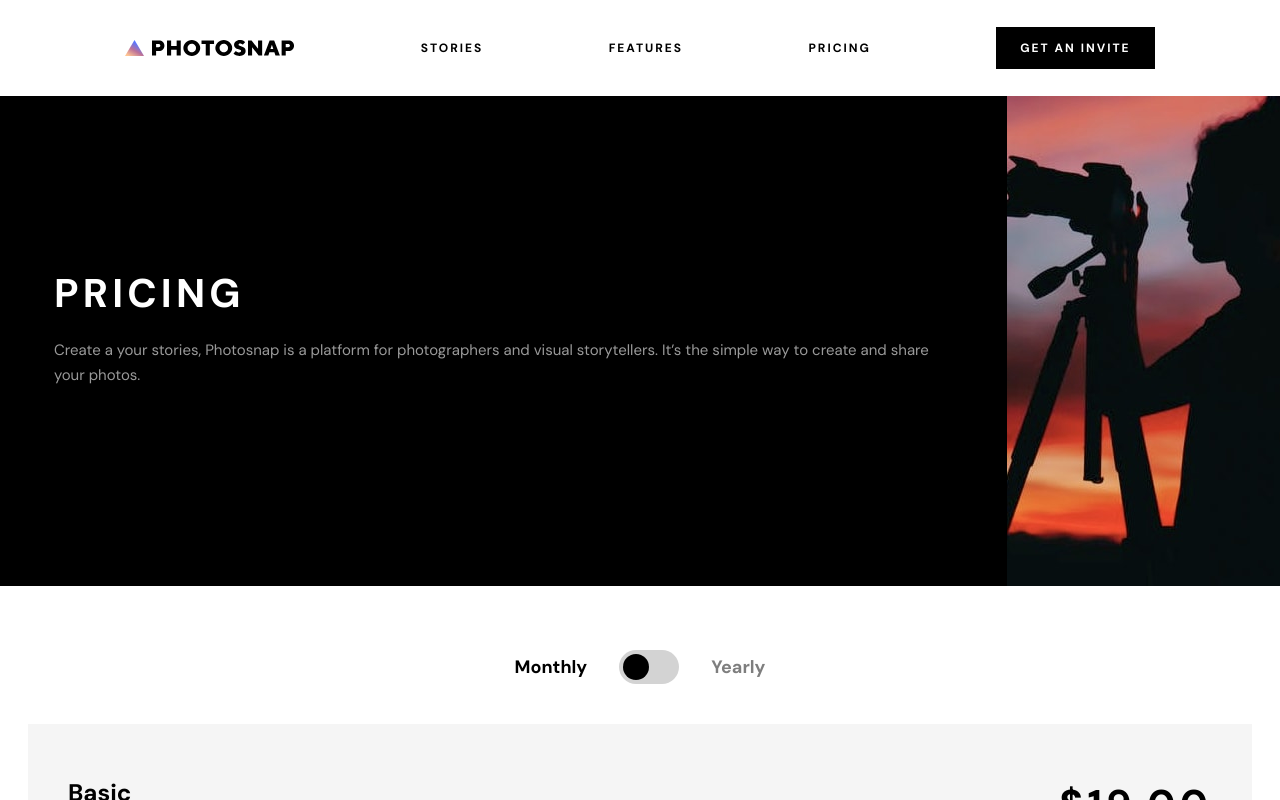
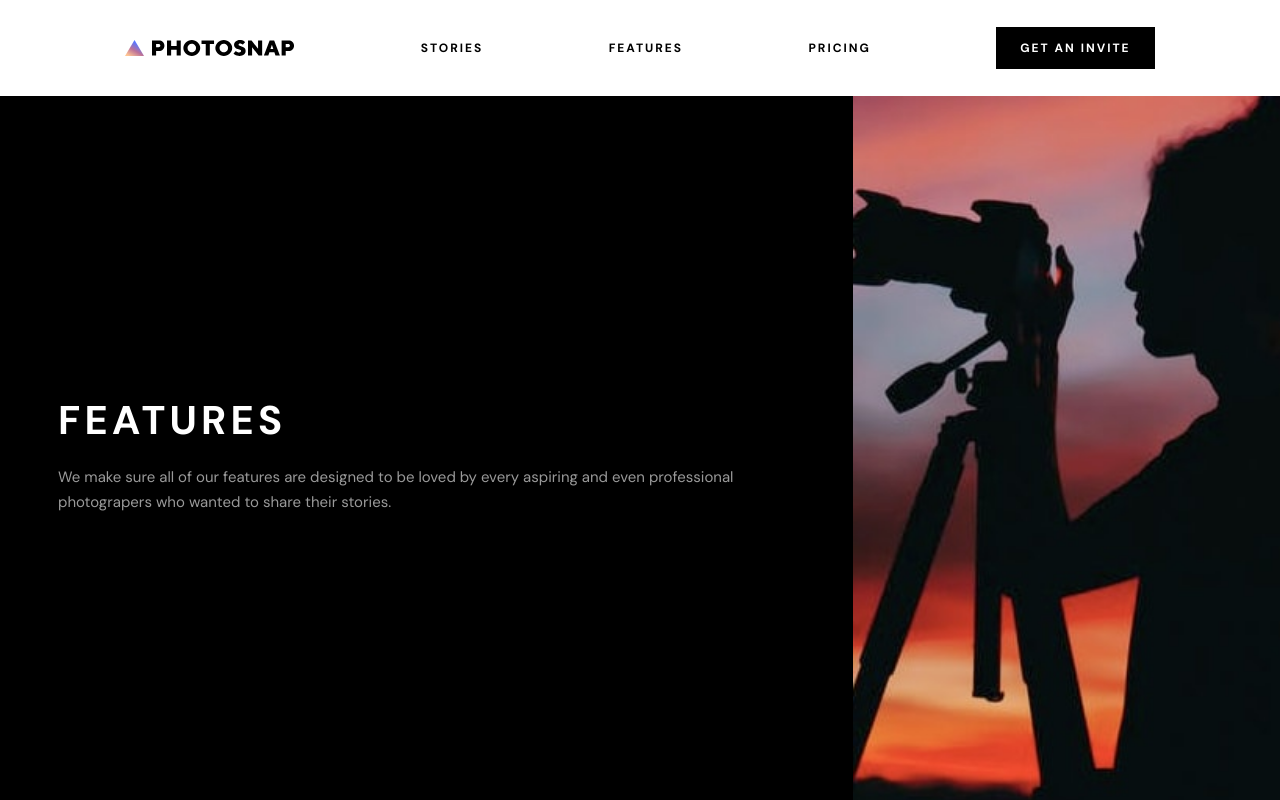
Before and after one commit to alexJSanchez/PhotoSnap, a React (Create React App) app in the folder photosnap/: page /pricing in a window 1280 px wide. Shown: the top 800 px of the page. Built offline with nearby package versions, Linux system fonts and the light colour scheme; the HTML template or start-up script is replaced by a standard one.

Commit message:
fix header

```diff
--- a/photosnap/src/pages/Pricing.js
+++ b/photosnap/src/pages/Pricing.js
@@ -1,40 +1,54 @@
 import React, { useState } from "react";
 import dusk from "../assets/pricing/mobile/hero.jpg";
 import duskmid from "../assets/pricing/tablet/hero.jpg";
+import duskdesk from "../assets/pricing/desktop/hero.jpg";
 import checkmark from "../assets/pricing/desktop/check.svg";
 import arrow from "../assets/shared/desktop/arrow.svg";
 export default function Pricing() {
 	const [discount, setDiscount] = useState(false);
 	return (
 		<div>
-			<div id="main-card" className="bg-black tablet:flex">
+			<div
+				id="main-card"
+				className="bg-black tablet:grid tablet:grid-cols-3 desktop:grid-cols-5"
+			>
+				<div
+					id="main-card-top"
+					className="tablet:col-start-3 desktop:col-start-3 desktop:col-end-6"
+				>
 					<img
 						id="main-card-top-image "
 						className="w-full tablet:hidden"
 						src={dusk}
 						alt="man on mountain"
 					/>
-
+					<img
+						id="main-card-top-image "
+						className="w-full mobile:hidden tablet:block desktop:hidden"
+						src={duskmid}
+						alt="man on mountain"
+					/>
+					<img
+						id="main-card-top-image hidden desktop:block "
+						className="w-full mobile:hidden desktop:block"
+						src={duskdesk}
+						alt="man on mountain"
+					/>
+				</div>
 				<div className="main-card-bottom-boommark tablet:hidden"></div>
 				<div
 					id="main-card-bottom"
-					className="tablet:px-[54px] tablet:py-[173px] px-[29px] py-[72px] text-white bg-black "
+					className="tablet:flex tablet:flex-col tablet:justify-center tablet:col-start-1 tablet:row-start-1 tablet:col-end-3 desktop:col-end-3 text-white bg-black pt-[4.5rem] pr-[1.5rem] pb-[4.5rem] pl-[2.063rem] tablet:px-[58px] desktop:px-[100px] "
 				>
 					<h2 className="text-white text-[32px] tablet:text-[40px] font-bold leading-[40px] tablet:leading-[48px] tracking-[3.333px] tablet:tracking-[4.167px] uppercase">
-						PRICING
+						FEATURES
 					</h2>
-					<p className="mt-[1rem] mb-[1.438rem] tablet:mt-[21px] text-white text-[15px] leading-[25px] opacity-[0.6]">
-						Create a your stories, Photosnap is a platform for photographers and
-						visual storytellers. It’s the simple way to create and share your
-						photos.
+					<p className="mt-[1rem] mb-[1.438rem] tablet:mt-[21px] tablet:mb-[48px] text-white text-[15px] leading-[25px] opacity-[0.6]">
+						We make sure all of our features are designed to be loved by every
+						aspiring and even professional photograpers who wanted to share
+						their stories.
 					</p>
 				</div>
-				<img
-					id="main-card-top-image "
-					className="hidden tablet:block"
-					src={duskmid}
-					alt="man on mountain"
-				/>
 			</div>
 			<div className="flex justify-center items-center gap-[32px] mt-[64px] mb-[40px]">
 				{discount ? (
@@ -455,7 +469,7 @@ export default function Pricing() {
 				</div>
 			</div>
 			<div className="tablet:grid grid-cols-5 bg-sand tablet:bg-sandmid py-[64px] px-[33px] text-white bg-no-repeat bg-cover desktop:px-[165px]">
-				<h2 className="text-[32px] col-start-1 col-end-4 desktop:col-end-3 pr-4 font-bold leading-[40px] tracking-[3.333px] uppercase pb-[24px] tablet:pb-0">
+				<h2 className="text-[32px] col-start-1 col-end-4 desktop:col-end-3 desktop:pr-4 font-bold leading-[40px] tracking-[3.333px] uppercase pb-[24px] tablet:pb-0">
 					We’re in beta. Get your invite today!
 				</h2>
 				<div className="btn-two-box col-start-6 flex items-center">
```
Lines whose indentation alone changed are shown as unchanged.
